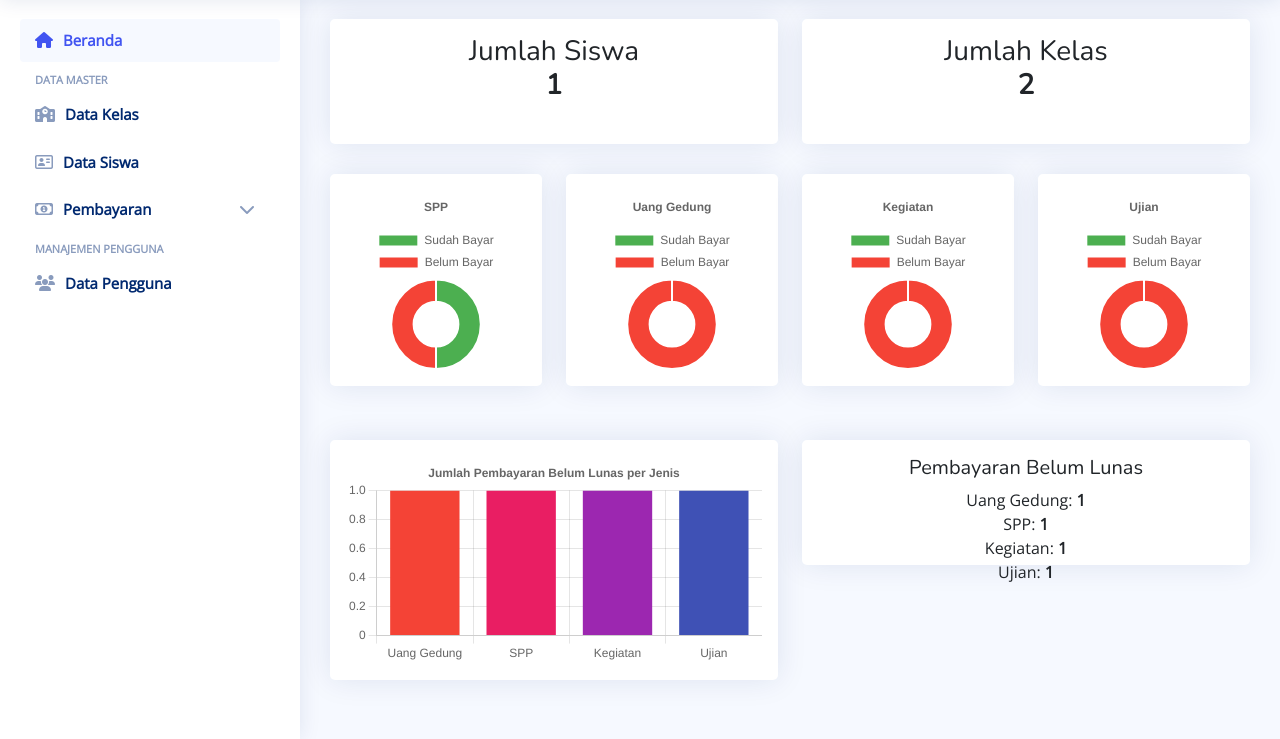
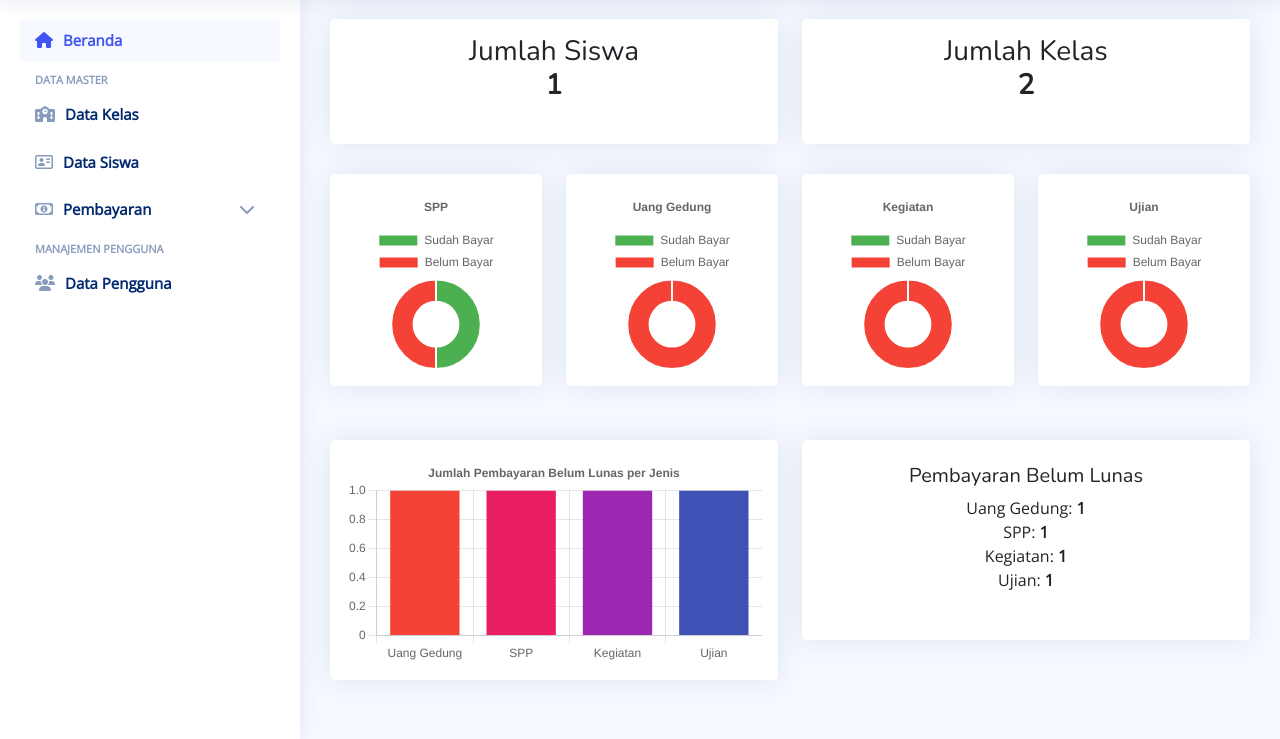
Before and after one commit to anagwer/pembayaranTU_CI3, a CodeIgniter app: page /project/dashboard in a window 1280 px wide. Shown: the part 61-800 px from the top of the page. Run offline with CodeIgniter, Linux system fonts and the light colour scheme; a user stored in the database is signed in; data comes from the database, SQL or seed files in the repository; some libraries are stand-ins or nearby versions.

Commit message:
update dashboard

```diff
--- a/application/views/dashboard.php
+++ b/application/views/dashboard.php
@@ -26,7 +26,7 @@
                 </div>
             </div>
             <div class="col-lg-6">
-                <div class="card text-center p-3" style="height:125px;">
+                <div class="card text-center p-4" style="height:200px;">
                     <h5>Pembayaran Belum Lunas</h5>
                     <ul class="list-unstyled mb-0">
                         <?php foreach ($belum_lunas as $bl): ?>
```
